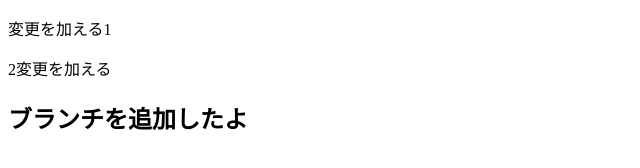
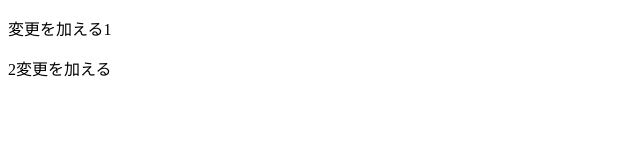
Before and after one commit to Rio-Yamazakii/sample-practice, a plain HTML site: page index.html in a window 1280 px wide. Shown: the whole page, without its empty margins (0-640 px from the left). Drawn offline with Linux system fonts and the light colour scheme.

Commit message:
Revert "1ブランチを追加したよ"

```diff
--- a/index.html
+++ b/index.html
@@ -9,6 +9,5 @@
   <body>
     <p>変更を加える1</p>
     <p>2変更を加える</p>
-    <h2>ブランチを追加したよ</h2>
   </body>
 </html>
```
